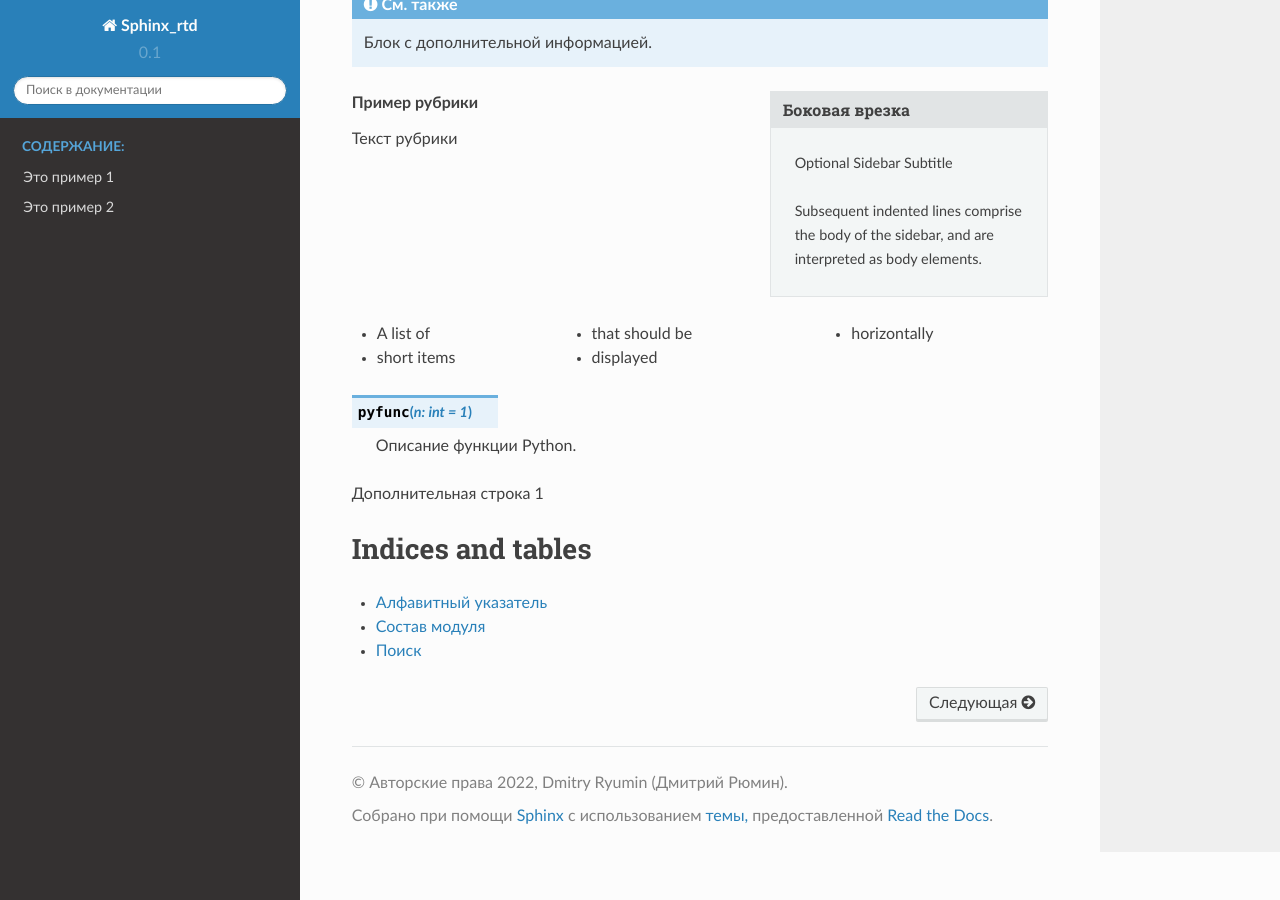
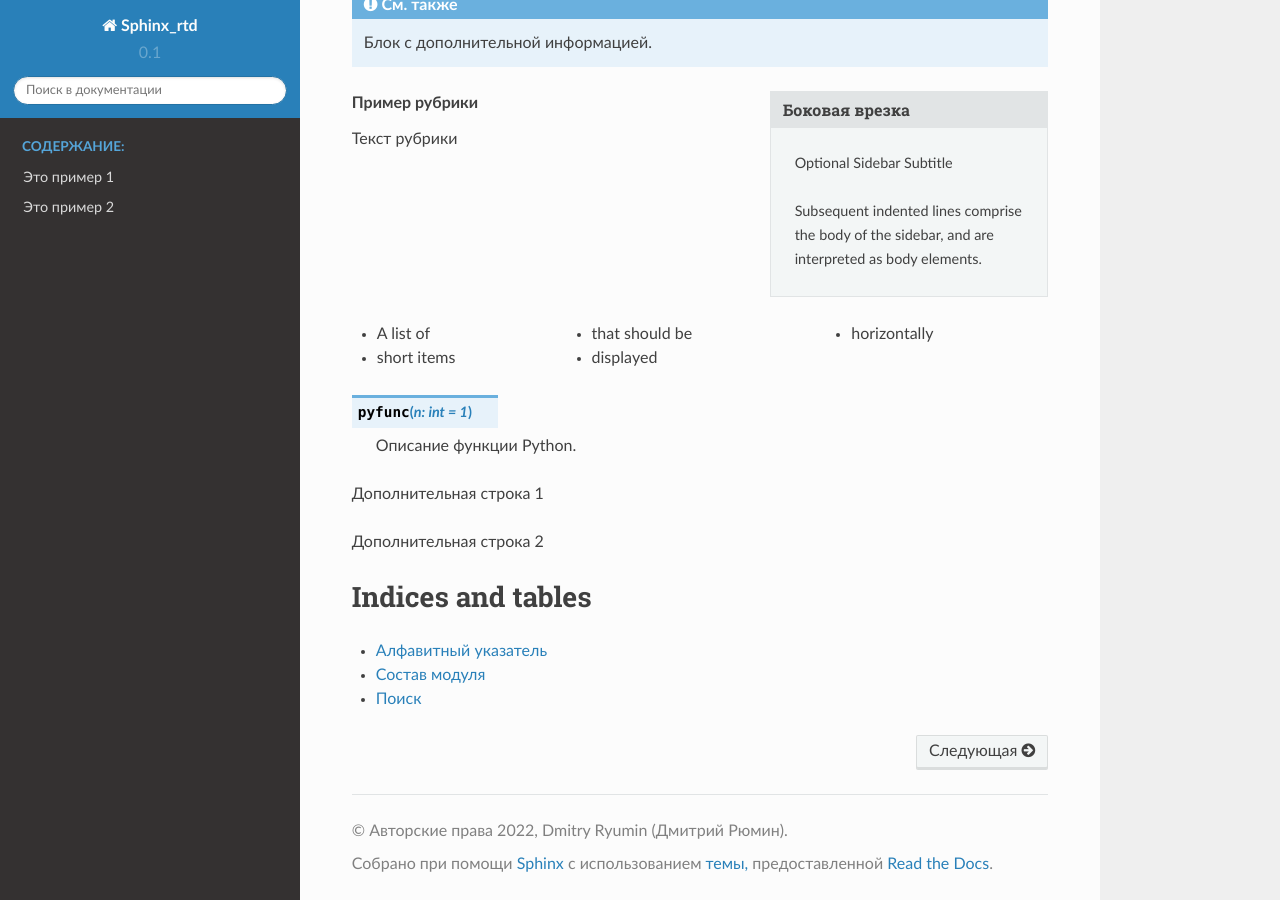
Before and after one commit to DmitryRyumin/sphinx_rtd, a Sphinx documentation site: the page built from source/index.rst, in a window 1280 px wide and 900 px high, scrolled down 7093 px. Built offline with Sphinx 7.4.7 and the Read the Docs theme 2.0.0, drawn with Linux system fonts in a browser that asks for light colours.

Commit message:
Update index.rst

```diff
--- a/source/index.rst
+++ b/source/index.rst
@@ -347,6 +347,8 @@ Copyright |copy| 2015, |DR (TM)| |---| все права защищены.
 
 Дополнительная строка 1
 
+Дополнительная строка 2
+
 Indices and tables
 ==================
 
```
